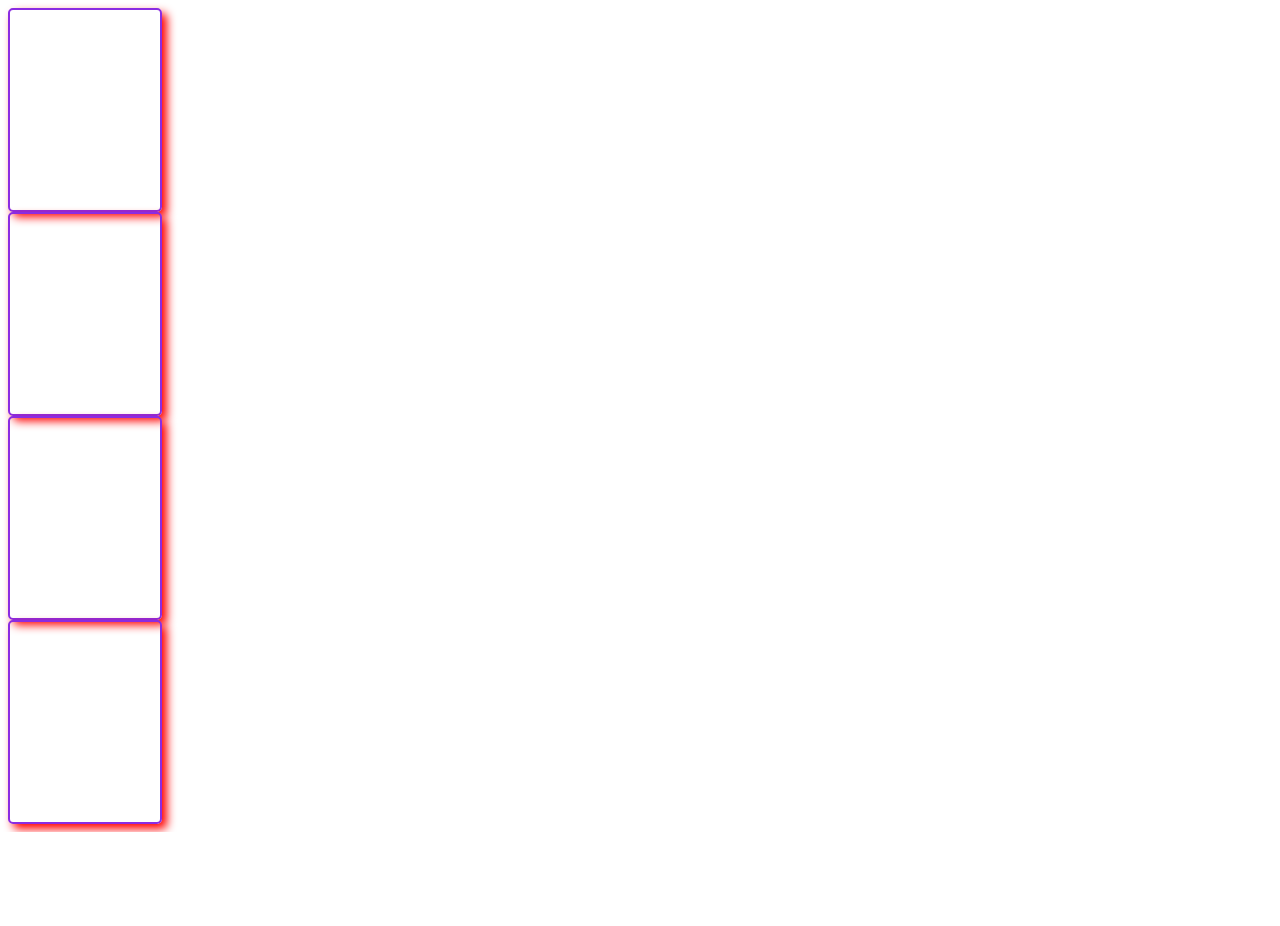
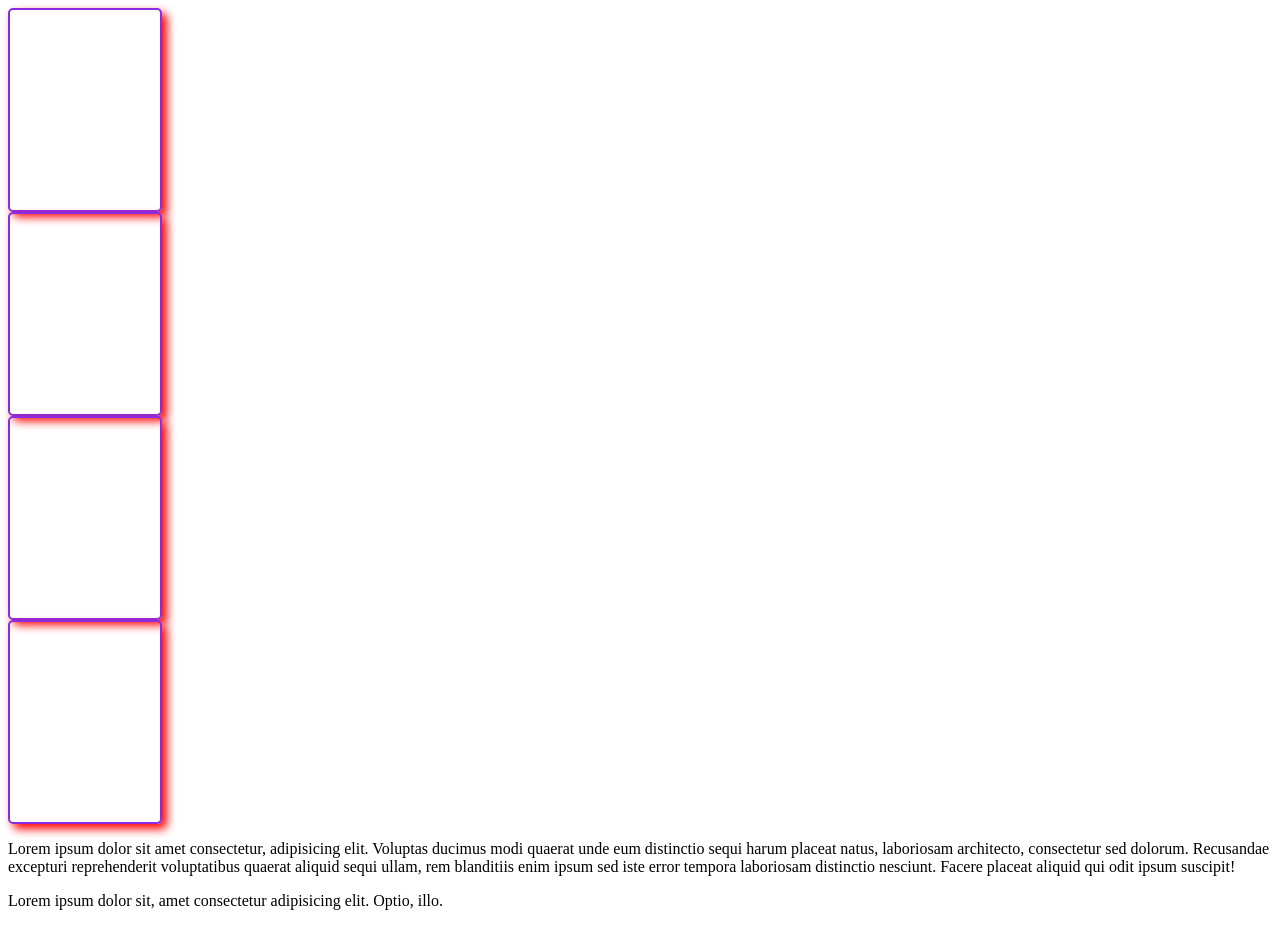
Before and after one commit to Asadujjaman97/class4, a plain HTML site: page index.html in a window 1280 px wide. Before the commit the page ends 832 px from the top, so only its background shows below. Drawn offline with Linux system fonts and the light colour scheme.

Commit message:
added a p

```diff
--- a/index.html
+++ b/index.html
@@ -15,6 +15,8 @@
         <div class="box"></div>
         <div class="box"></div>
     </section>
+    <p>Lorem ipsum dolor sit amet consectetur, adipisicing elit. Voluptas ducimus modi quaerat unde eum distinctio sequi harum placeat natus, laboriosam architecto, consectetur sed dolorum. Recusandae excepturi reprehenderit voluptatibus quaerat aliquid sequi ullam, rem blanditiis enim ipsum sed iste error tempora laboriosam distinctio nesciunt. Facere placeat aliquid qui odit ipsum suscipit!</p>
+    <p>Lorem ipsum dolor sit, amet consectetur adipisicing elit. Optio, illo. </p>
 
 </body>
 
```
